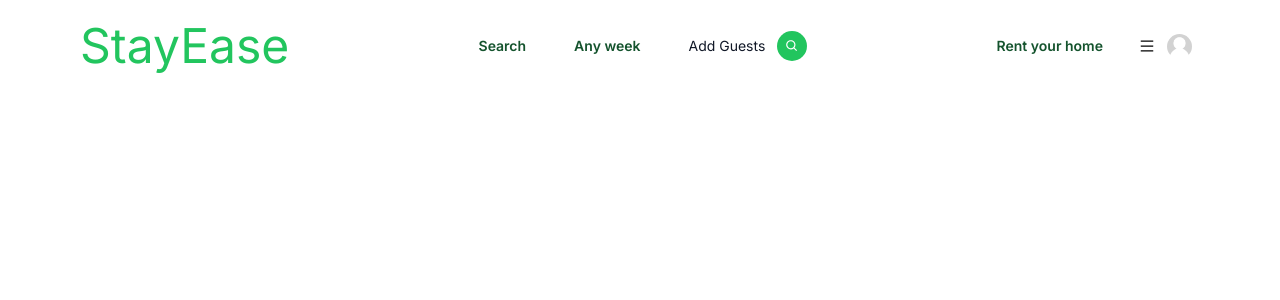
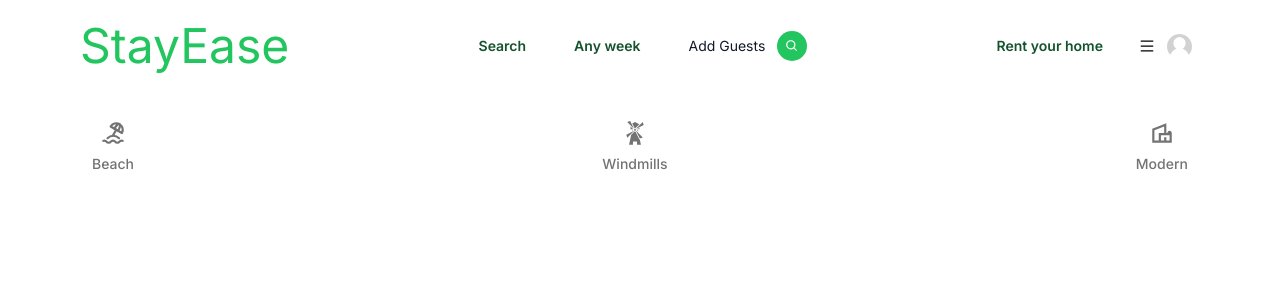
Before and after one commit to OneFriendlyCoder/stayease, a Next.js app: page / in a window 1280 px wide. Shown: the top 300 px of the page. Built offline with nearby package versions, Linux system fonts and the light colour scheme; no server answers.

Commit message:
passing label into url

```diff
--- /dev/null
+++ b/app/components/navbar/Categories.tsx
@@ -0,0 +1,43 @@
+import { TbBeach } from 'react-icons/tb';
+import CategoryBox from './CategoryBox';
+import Container from '../Container';
+import { GiWindmill } from 'react-icons/gi';
+import { MdOutlineVilla } from 'react-icons/md';
+
+export const categories = [
+    {
+        label: "Beach",
+        icon: TbBeach,
+        description: "Property close to Beach"
+    },
+    {
+        label: "Windmills",
+        icon: GiWindmill,
+        description: "Property close to windmills"
+    },
+    {
+        label: "Modern",
+        icon: MdOutlineVilla,
+        description: "Property is Modern"
+    },
+
+]
+
+const Categories = () => {
+    return (
+        <Container>
+            <div className='pt-4 flex flex-row items-center justify-between overflow-x-auto'>
+                {categories.map((item) => (
+                    <CategoryBox
+                        key={item.label}
+                        label={item.label}
+                        description={item.description}
+                        icon={item.icon}
+                    />
+                ))}
+            </div>
+        </Container>
+    );
+}
+
+export default Categories;
--- /dev/null
+++ b/app/components/navbar/CategoryBox.tsx
@@ -0,0 +1,47 @@
+import { useRouter, useSearchParams } from "next/navigation";
+import { useCallback } from "react";
+import { IconType } from "react-icons";
+import queryString from "query-string";
+
+interface CategoryBoxProps{
+    icon: IconType;
+    label: string;
+    description?: string;
+    selected?: boolean;
+}
+
+const CategoryBox:React.FC<CategoryBoxProps> = ({icon: Icon, label, selected}) => {
+    const router = useRouter();
+    const params = useSearchParams();
+    const handleClick = useCallback(() => {
+        let currentQuery = {};
+        if(params){
+            currentQuery = queryString.parse(params.toString());
+        }
+        const updatedQuery:any = {
+            ...currentQuery,
+            category: label
+        }
+
+        if(params?.get('category') === label){              //toggle category on and off
+            delete updatedQuery.category;
+        }
+
+        const url = queryString.stringifyUrl({
+            url : '/',
+            query: updatedQuery
+        },{skipNull: true})
+        router.push(url);
+    },[label,params, router])
+
+    return (
+        <div onClick={handleClick} className={`flex flex-col items-center justify-center gap-2 p-3 border-b-2 hover:text-neutral-800 transition cursor-pointer ${selected? 'border-b-neutral-800':'border-transparent'} ${selected? 'text-neutral-800':'text-neutral-500'}`}>
+            <Icon size={26} />
+            <div className="font-medium text-sm">
+                {label}
+            </div>
+        </div>
+    );
+}
+
+export default CategoryBox;
--- a/app/components/navbar/Navbar.tsx
+++ b/app/components/navbar/Navbar.tsx
@@ -1,5 +1,5 @@
 "use client"
-
+import Categories from "./Categories";
 interface NavbarProps{
   currentUser?: SafeUser | null;
 }
@@ -31,6 +31,7 @@ const Navbar:React.FC<NavbarProps> = ({currentUser}) => {
         </div>
       </Container>
     </div>
+    <Categories />
   </div>
   );
 }
--- a/package.json
+++ b/package.json
@@ -16,6 +16,7 @@
     "bcrypt": "^5.1.1",
     "next": "14.1.4",
     "next-auth": "^4.24.7",
+    "query-string": "^9.0.0",
     "react": "^18",
     "react-dom": "^18",
     "react-hook-form": "^7.51.2",
```
Also changed, not shown: 1 other file (tests, documents, lock files or other folders).
